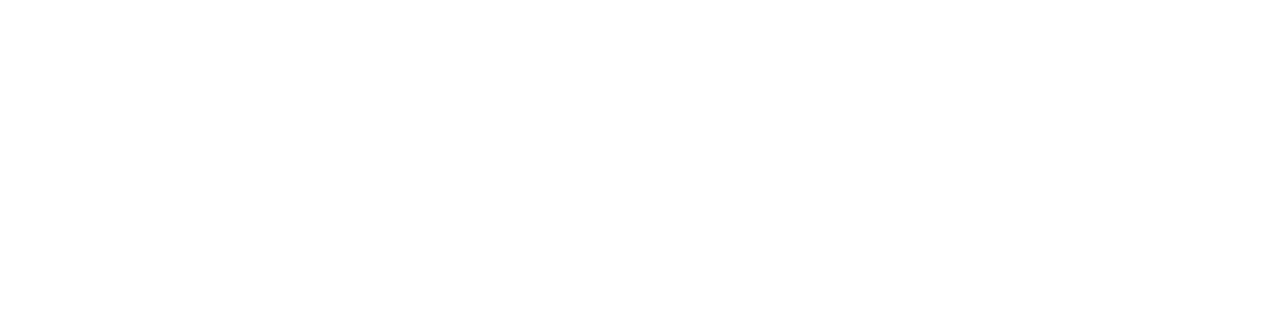
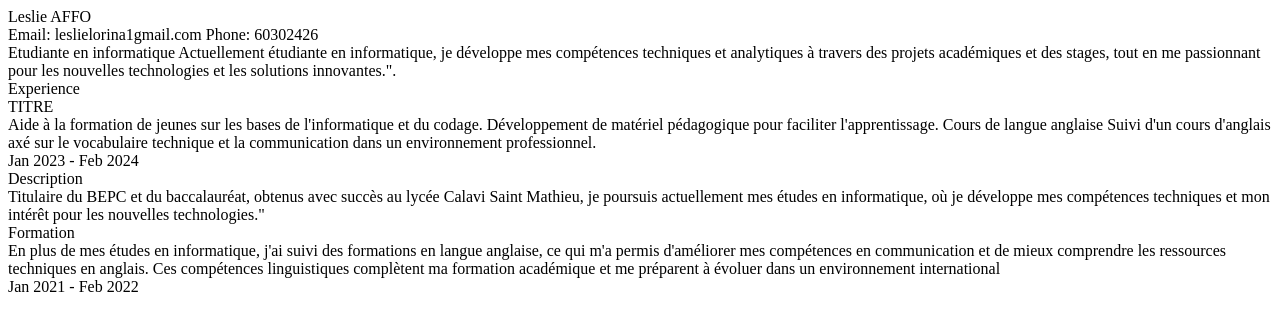
Before and after one commit to Les30Lie/mon-cv, a plain HTML site: page index.html in a window 1280 px wide. Drawn offline with Linux system fonts and the light colour scheme.

Commit message:
mise en place de la section formation

```diff
--- a/index.html
+++ b/index.html
@@ -6,6 +6,58 @@
     <title>Document</title>
 </head>
 <body>
+    <div class="container">
+        <div class="header">
+            <div class="full-name">
+              <span class="first-name">Leslie</span>
+              <span class="last-name">AFFO</span>
+            </div>
+            <div class="contact-info">
+              <span class="email">Email: </span>
+              <span class="email-val">leslielorina1gmail.com</span>
+              <span class="separator"></span>
+              <span class="phone">Phone: </span>
+              <span class="phone-val">60302426</span>
+            </div>
 
+            <div class="about">
+              <span class="position">Etudiante en informatique </span>
+              <span class="desc">
+                  Actuellement étudiante en informatique, je développe mes compétences techniques et analytiques à travers des projets académiques et des stages, tout en me passionnant pour les nouvelles technologies et les solutions innovantes.".
+              </span>
+            </div>
+          </div>
+          <div class="details">
+            <div class="section">
+              <div class="section__title">Experience</div>
+              <div class="section__list">
+                <div class="section__list-item">
+                  <div class="left">
+                    <div class="name">TITRE</div>
+                    <div class="addr">Aide à la formation de jeunes sur les bases de l'informatique et du codage.
+                      Développement de matériel pédagogique pour faciliter l'apprentissage.
+                      Cours de langue anglaise
+
+
+                      Suivi d'un cours d'anglais axé sur le vocabulaire technique et la communication dans un environnement professionnel.</div>
+                    <div class="duration">Jan 2023 - Feb 2024</div>
+                  </div>
+                  <div class="right">
+                    <div class="name">Description</div>
+                    <div class="desc">Titulaire du BEPC et du baccalauréat, obtenus avec succès au lycée Calavi Saint Mathieu, je poursuis actuellement mes études en informatique, où je développe mes compétences techniques et mon intérêt pour les nouvelles technologies."</div>
+                  </div>
+                </div>
+                        <div class="section__list-item">
+                  <div class="left">
+                    <div class="name">Formation</div>
+                    <div class="addr">En plus de mes études en informatique, j'ai suivi des formations en langue anglaise, ce qui m'a permis d'améliorer mes compétences en communication et de mieux comprendre les ressources techniques en anglais. Ces compétences linguistiques complètent ma formation académique et me préparent à évoluer dans un environnement international</div>
+                    <div class="duration">Jan 2021 - Feb 2022</div>
+                  </div>
+                </div>
+              </div>
+            </div>
+          </div>
+          </div>
+    </div>
 </body>
 </html>
```
